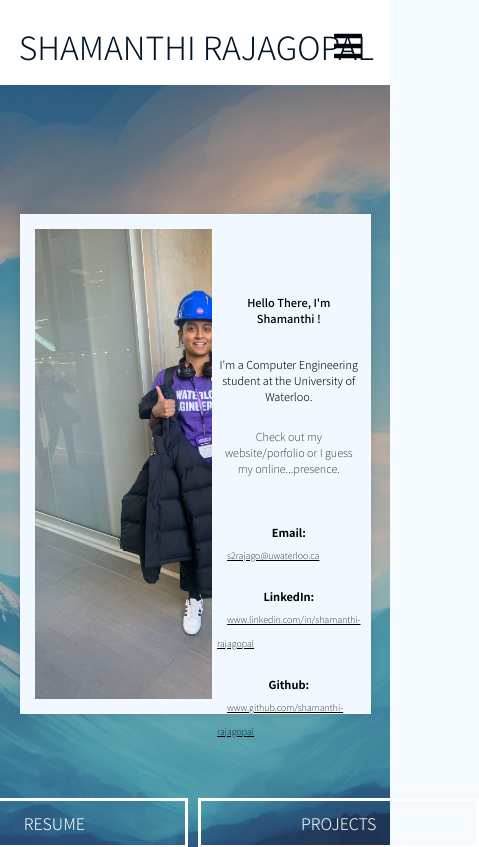
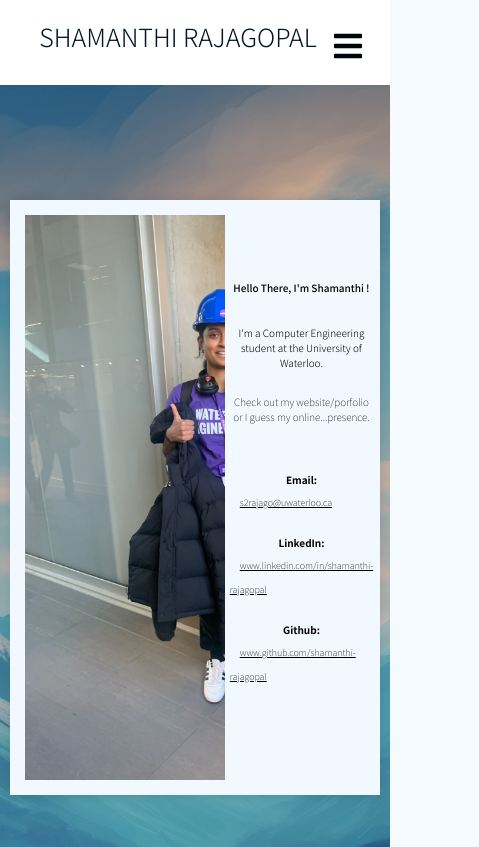
Before and after one commit to shamanthi-rajagopal/website-portfolio-uw, a React (Create React App) app: page / in a window 390 px wide. Shown: the top 847 px of the page, 479 px wide, since content can reach past the window. Built offline with nearby package versions, Linux system fonts and the light colour scheme; a web font is replaced by a local one.

Commit message:
changes to improve it

```diff
--- a/src/About.js
+++ b/src/About.js
@@ -30,9 +30,7 @@ function About() {
                <p className='about-smalltext'>(Check out my RESUME or LinkedIn to track my coop journey)</p>
 
       <div className='image-container'>
-      <img className= 'about-img-1' src='images/robo.jpg'></img>
       <img className= 'about-img-2' src='images/waterloo.jpg'></img>
-      <img className= 'about-img-3' src='images/uweng2.jpg'></img>
       </div>
       <div className='about'></div>
 
--- a/src/App.css
+++ b/src/App.css
@@ -62,5 +62,5 @@ html{
     background-repeat: no-repeat;
     background-color:#dfefff;
     color: rgb(0, 16, 26);
-    font-size: 50px;
+    font-size: 30px;
   }
--- a/src/Button.css
+++ b/src/Button.css
@@ -25,6 +25,11 @@
     transition: all 0.3s ease-out;
 }
 
+.btn--small{
+    padding: 6px 16px;
+    font-size: 15px;
+}
+
 .btn--medium{
     padding: 8px 20px;
     font-size: 20px;
--- a/src/Button.js
+++ b/src/Button.js
@@ -16,7 +16,7 @@ import { Link } from 'react-router-dom';
 
 const STYLES = ['btn--primary', 'btn--outline', 'btn--test'];
 
-const SIZES = ['btn--medium', 'btn--large'];
+const SIZES = ['btn--small','btn--medium', 'btn--large'];
 
 export const Button = ({
   children,
--- a/src/Footer.css
+++ b/src/Footer.css
@@ -139,6 +139,7 @@
   .website-rights {
     color: rgb(2, 7, 12);
     display: flex;
+    font-size: 10px;
     align-items: center;
     margin-left: -650px;
     position: relative;
--- a/src/HeroSection.css
+++ b/src/HeroSection.css
@@ -16,7 +16,7 @@
     background-image: url('/public/images/sky9.png');
   background-size: cover;
   background-position: center;
-    height: 100vh;
+    height: 108vh;
     width: 100%;
     display: flex;
     flex-direction: column;
@@ -192,20 +192,25 @@
 
   @media screen and (max-width: 960px) {
     .white_box {
-      width: 90%; /* Adjust width for smaller screens */
+      width: 95%; /* Adjust width for smaller screens */
+      height: auto;
     }
 
     .left,
     .right {
       width: 100%; /* Set width to 100% for stacking */
-      padding: 100px 0; /* Adjust padding */
+      padding: 100px 0px; /* Adjust padding */
     }
 
     .left {
+      flex: 1;
       width: auto; /* Set image width to 100% for responsiveness */
       height: auto; /* Ensure aspect ratio is maintained */
-      padding: 50px;
+      padding: 100px;
+      background-size:cover;
+
     }
+
 
     .right h5,
     .right h1,
@@ -213,7 +218,7 @@
     .right a,
     .right h2,
     .right a:hover {
-      font-size: 11px; /* Adjust the font size for p */
+      font-size: 10px; /* Adjust the font size for p */
       text-align:center;
       /*font-weight:300;*/
     }
@@ -224,7 +229,6 @@
       margin-left: 10px;
       /*font-weight:300;*/
     }
-
 
 
   }
@@ -239,3 +243,13 @@
       opacity: 1;
     }
   }
+
+
+/* Media query for smaller screens */
+@media screen and (max-width: 768px) {
+  .btns,
+  .btns1 {
+    font-size: 15px; /* Decrease font size */
+    padding: 6px 20px; /* Adjust padding */
+  }
+}
--- a/src/Navbar.css
+++ b/src/Navbar.css
@@ -125,8 +125,9 @@
   .navbar-logo {
     position: absolute;
     top: 0;
-    left: -90px;
+    left: -50px;
     transform: translate(25%, 50%);
+    font-size: 25px;
   }
 
   .menu-icon {
--- a/src/about.css
+++ b/src/about.css
@@ -73,17 +73,16 @@ html{
     transform: rotate(-5deg); /* Rotate the image slightly */
   }
 
-  .about-img-2{
-    background-color:   #f5fafe;
+  .about-img-2 {
+    background-color: #f5fafe;
     margin-top: 100px;
-    margin-left: 175px;
     align-items: center;
     width: 400px;
     height: 300px;
     display: block;
-    border: 10px solid #fff; /* White border */
-    box-shadow: 0 10px 20px rgba(0, 0, 0, 0.19), 0 6px 6px rgba(0, 0, 0, 0.23); /* Add a shadow */
-    transform: rotate(0deg); /* Rotate the image slightly */
+    border: 10px solid #fff;
+    box-shadow: 0 10px 20px rgba(0, 0, 0, 0.19), 0 6px 6px rgba(0, 0, 0, 0.23);
+    transform: rotate(0deg);
   }
 
   .about-img-3{
@@ -118,5 +117,7 @@ html{
   }
 
   .image-container {
+    justify-content: center;
     display: flex;
+    align-items: center;
 }
```
Also changed, not shown: 1 other file (tests, documents, lock files or other folders).
